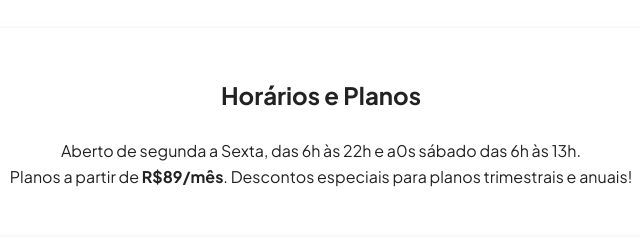
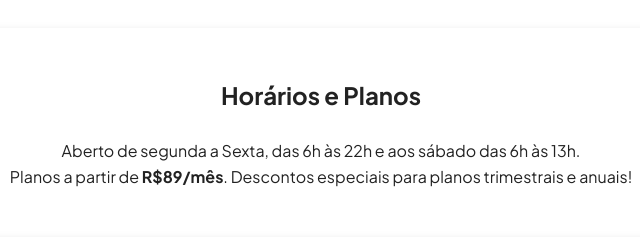
Before and after one commit to Gabriel-Tobias/Extensao-Force, a plain HTML site: page index.html in a window 1280 px wide. Shown: the part 1100-1347 px from the top of the page, 319-959 px from the left. Drawn offline with Linux system fonts and the light colour scheme.

Commit message:
Update index.html

```diff
--- a/index.html
+++ b/index.html
@@ -250,7 +250,7 @@
   <!-- Horários e Planos -->
   <section class="container horarios-planos">
     <h2 style="margin-bottom:1.5rem;">Horários e Planos</h2>
-    <p>Aberto de segunda a Sexta, das 6h às 22h e a0s sábado das 6h às 13h.</p>
+    <p>Aberto de segunda a Sexta, das 6h às 22h e aos sábado das 6h às 13h.</p>
     <p>Planos a partir de <strong>R$89/mês</strong>. Descontos especiais para planos trimestrais e anuais!</p>
   </section>
 
```
